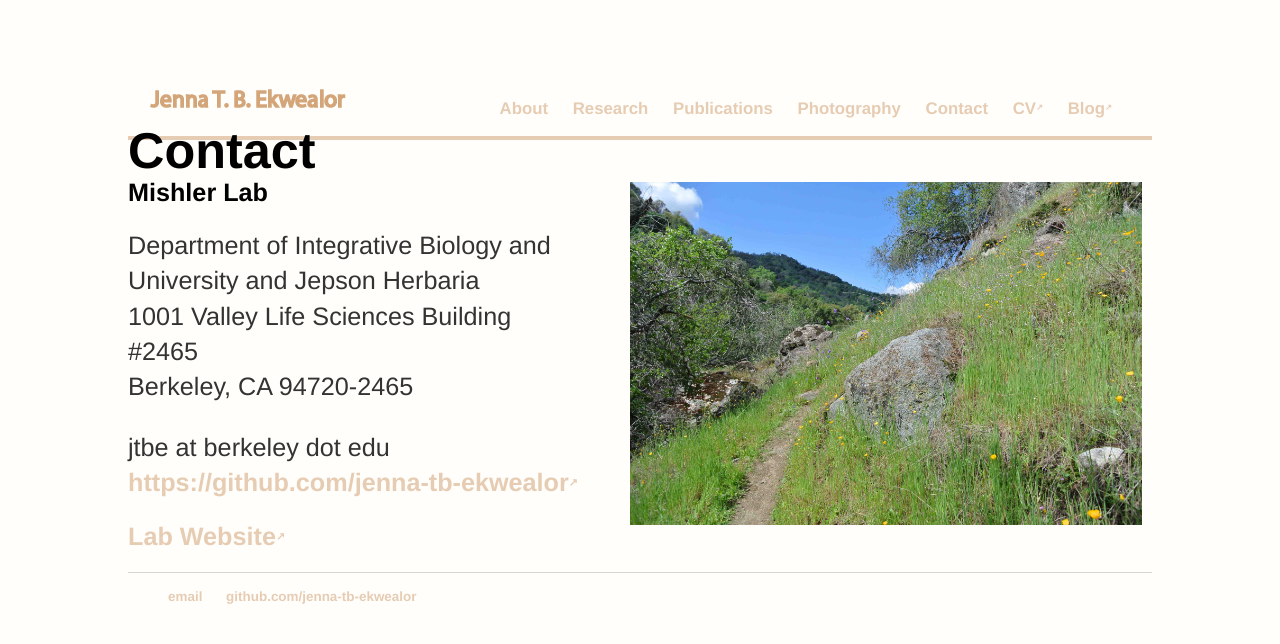
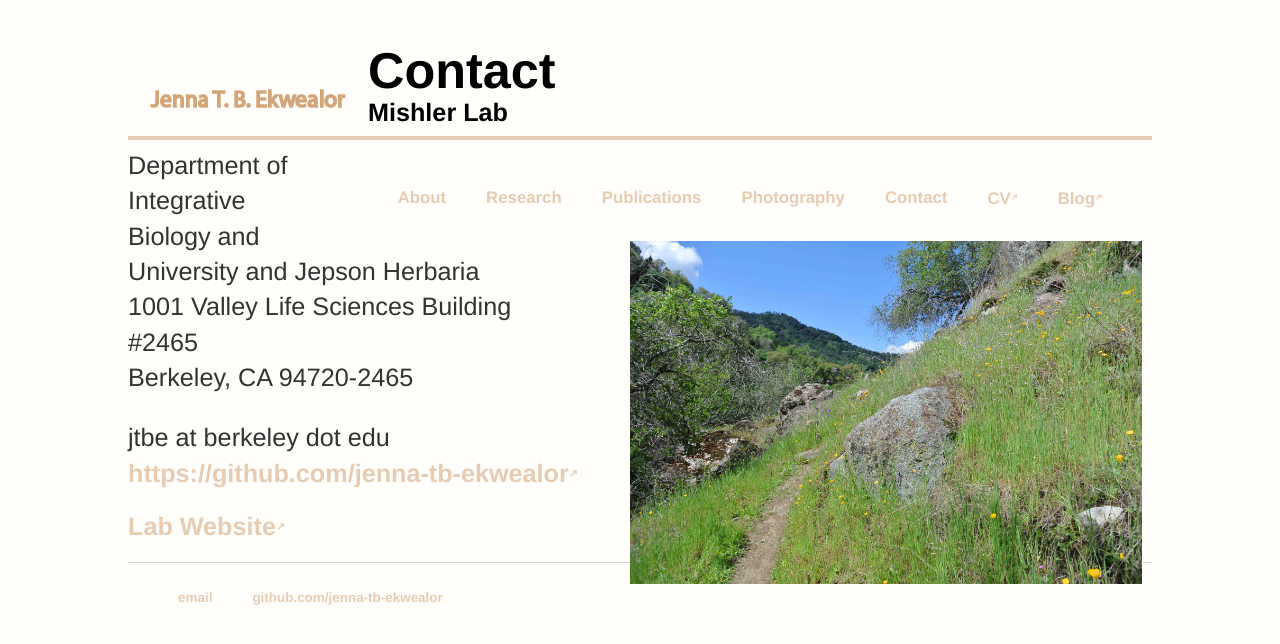
Before and after one commit to jenna-tb-ekwealor/jenna-tb-ekwealor.github.io, a Jekyll site: the page built from contact/index.html, in a window 1280 px wide. Shown: the top 644 px of the page. Built offline with Jekyll 4.4.1, drawn with Linux system fonts in a browser that asks for light colours.

Commit message:
format ul li style

```diff
--- a/css/main.css
+++ b/css/main.css
@@ -86,22 +86,6 @@ a:hover#menu-icon {
 
 
 
-/*
-
-ul {
-
-	list-style: none;
-
-}
-
-li {
-
-	display: inline-block;
-	float: left;
-	padding: 10px
-
-}
- */
 
 .current {
 
@@ -120,16 +104,7 @@ section {
 }
  */
 
-/*
-h1 {
 
-	font-size: 2em;
-	color: #2262AD;
-	line-height: 1.15em;
-	margin: 20px 0 ;
-
-}
- */
 
 p {
 
@@ -221,6 +196,35 @@ img {
     max-width: 100%;
 }
 
+ul {
+
+	list-style: none;
+
+}
+
+li {
+
+	display: inline-block;
+	float: left;
+	padding: 10px
+
+}
+
+
+
+
+
+
+
+
+
+
+
+
+
+
+
+
 
 
 
```
